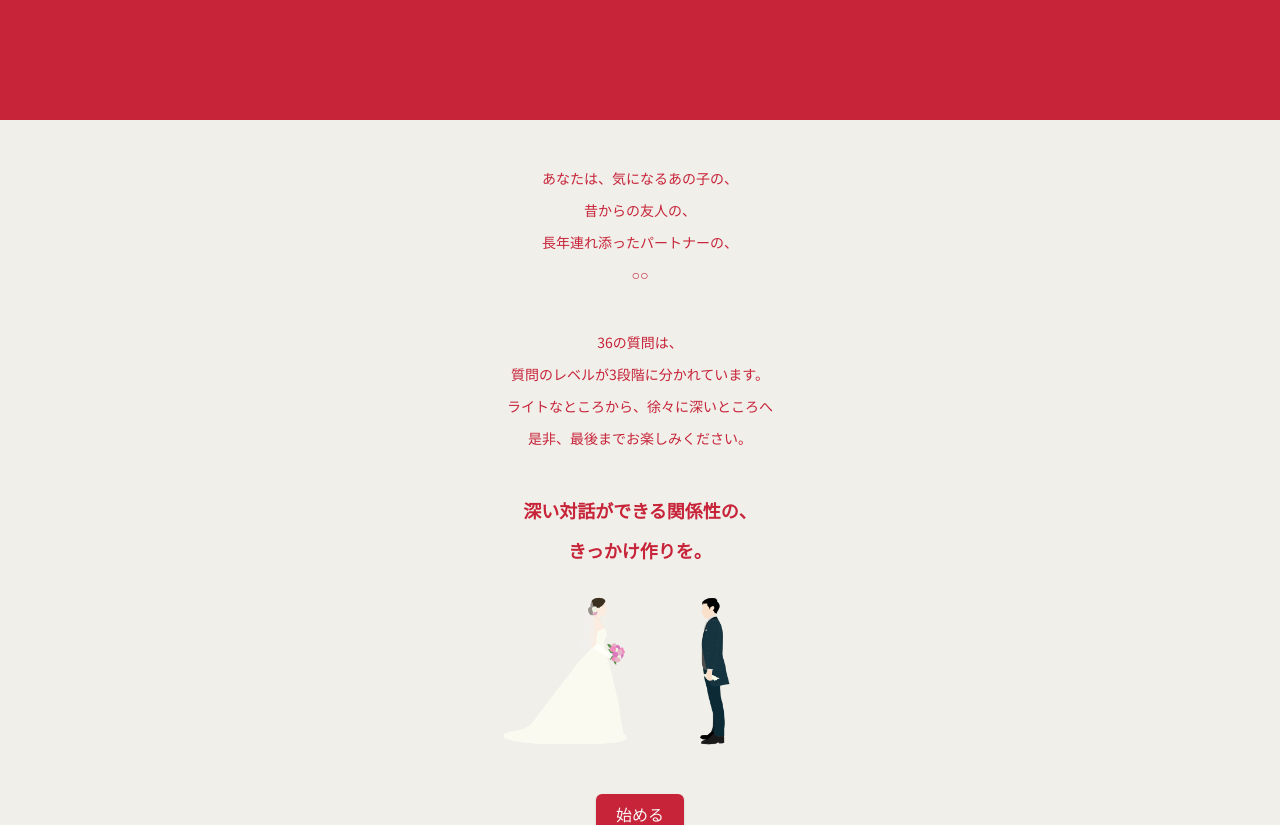
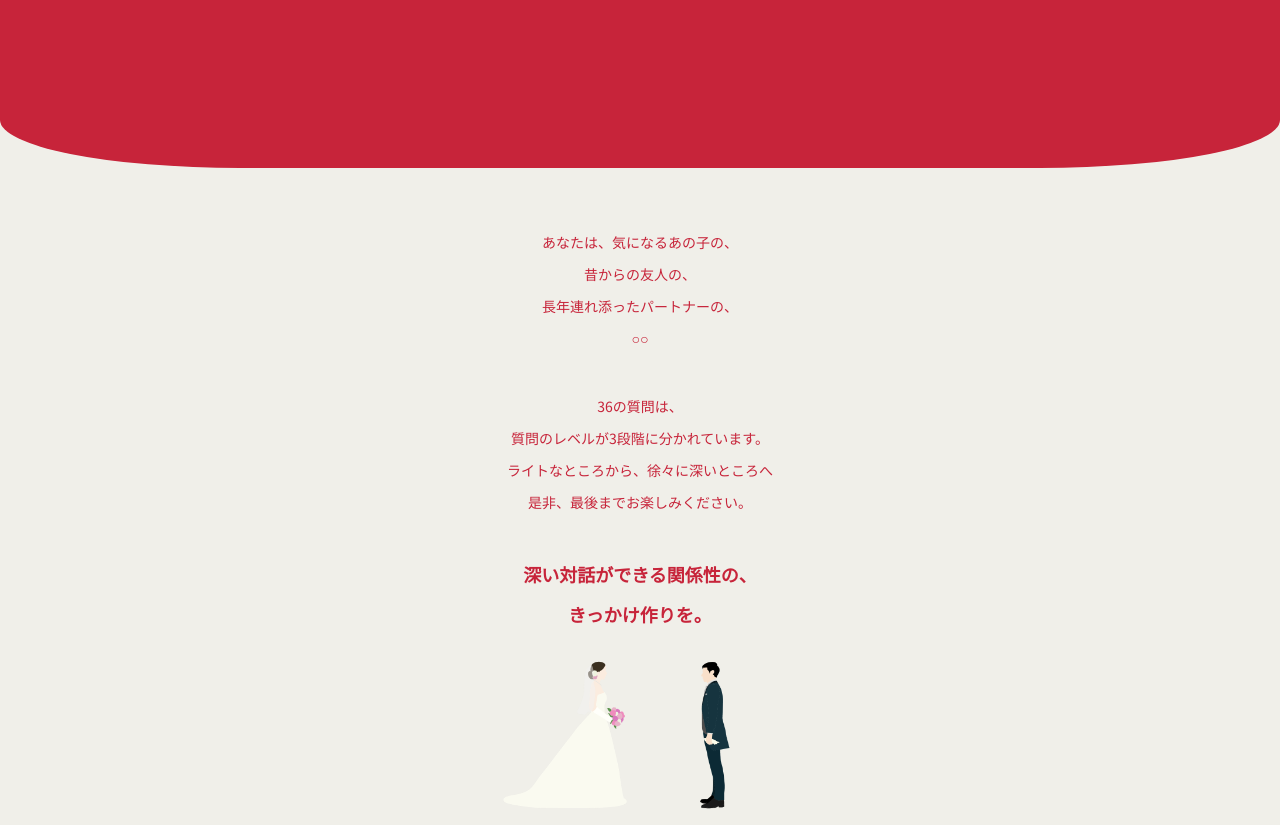
Before and after one commit to kimukimuyuya/36-questions, a Next.js app in the folder my-app/: page / in a window 1280 px wide. Shown: the part 680-1505 px from the top of the page. Built offline with nearby package versions, Linux system fonts and the light colour scheme.

Commit message:
feat: :art: LPの最初に表示される画面の下側を丸くする

```diff
--- a/my-app/src/pages/index.tsx
+++ b/my-app/src/pages/index.tsx
@@ -18,8 +18,9 @@ const Home = () => {
             <h1 className="text-4xl font-bold mt-2 text-white">36の質問</h1>
           </div>
         </div>
+        <div className="w-full bg-baseColor rounded-b-[1000px_200px] h-12"></div>
         <div className='text-baseColor'>
-          <div className='mt-12'>
+          <div className='mt-16'>
             <p className="text-sm">
               あなたは、気になるあの子の、
             </p>
```
